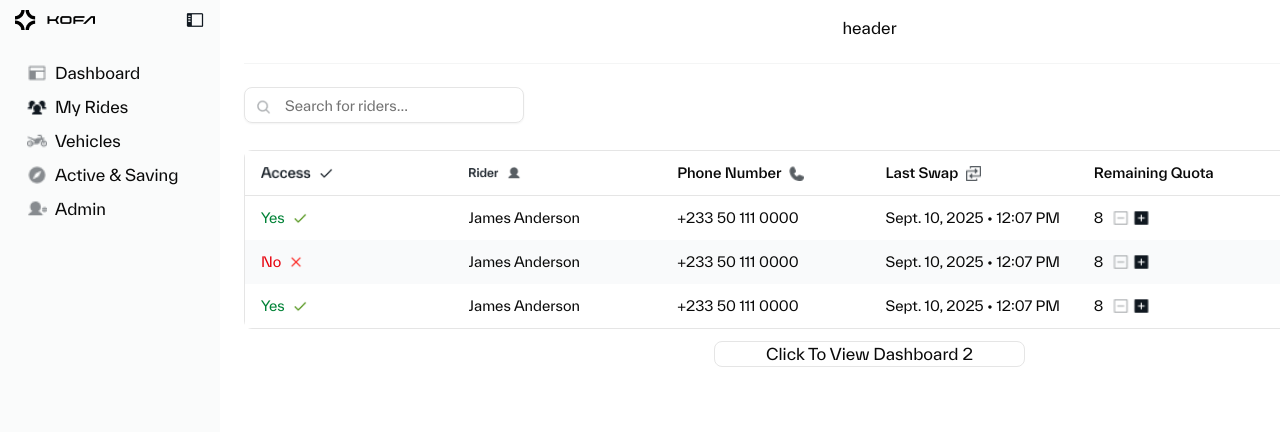
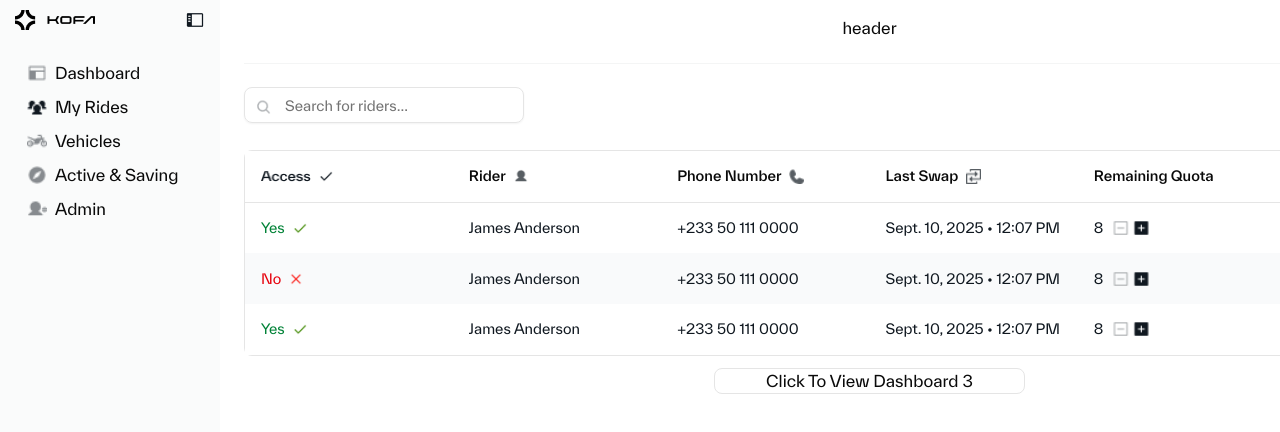
Before and after one commit to victor-kofa/ui-dashboard, a Next.js app: page /dashboard-2 in a window 1280 px wide. Shown: the top 432 px of the page. Built offline with nearby package versions, Linux system fonts and the light colour scheme.

Commit message:
add link button 3

```diff
--- a/app/(featured)/dashboard-2/page.tsx
+++ b/app/(featured)/dashboard-2/page.tsx
@@ -1,9 +1,9 @@
 import React from "react";
 import Sidebar from "./components/Sidebar";
-import DashboardTable from "./components/DashboardTable";
 import SearchAdd from "./components/SearchAdd";
 import Header from "./components/Header";
 import Link from "next/link";
+import DashboardTable from "../dashboard/components/DashboardTable";
 
 export default function Dashboard2() {
   return (
@@ -16,13 +16,14 @@ export default function Dashboard2() {
         <Header />
         <SearchAdd />
         <DashboardTable />
+
         <div className="">
           <Link
             href="/dashboard-3"
             className="flex justify-center items-center capitalize py-1 px-1"
           >
             <h1 className=" text-center mt-2 rounded-md border w-1/4 hover:bg-gray-300">
-              click to view Dashboard 2
+              click to view Dashboard 3
             </h1>
           </Link>
         </div>
```
